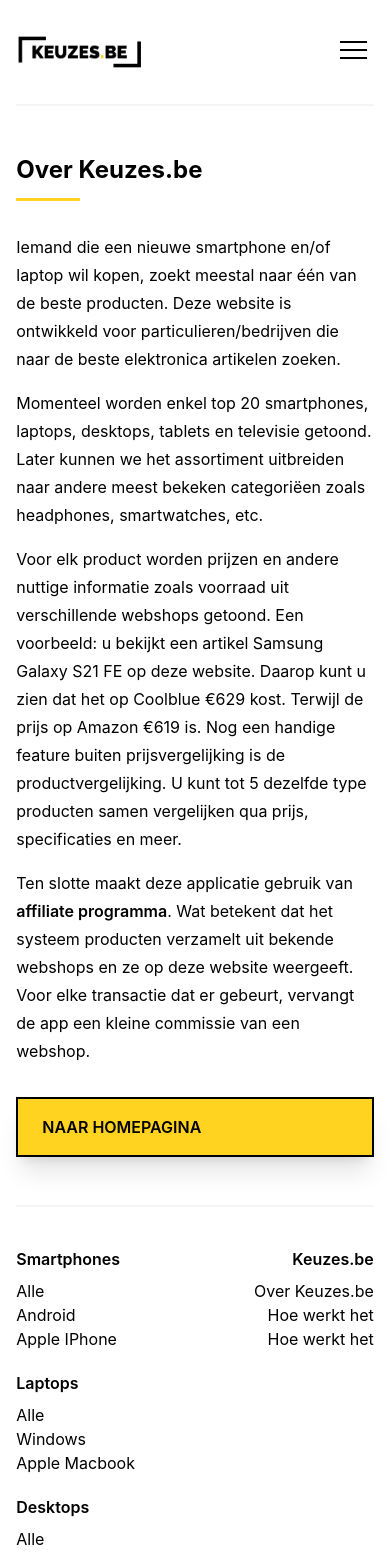
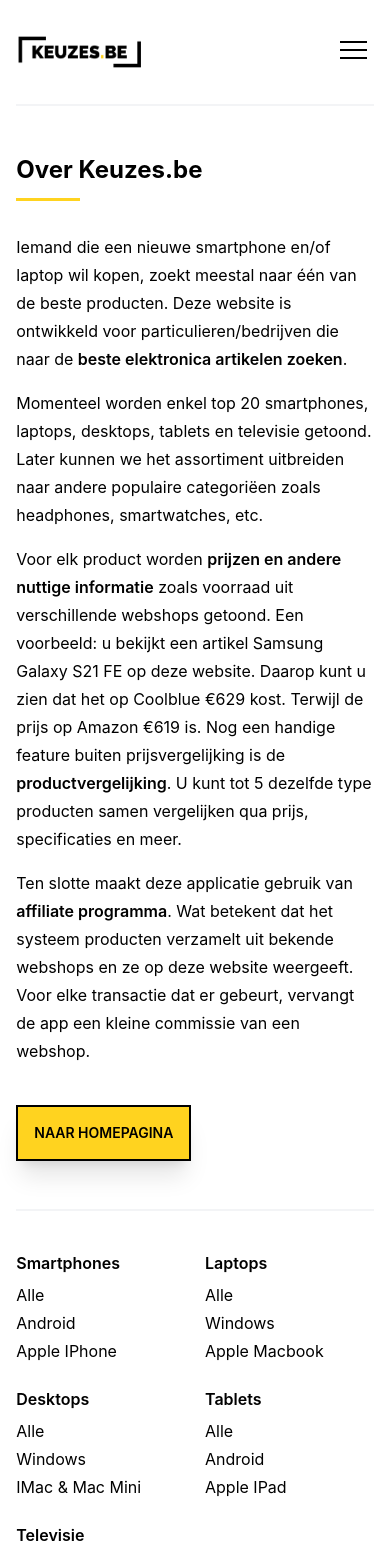
Before and after one commit to webdevamin/keuzes, a Next.js app: page /about in a window 390 px wide. Shown: the top 1554 px of the page. Built offline with nearby package versions, Linux system fonts and the light colour scheme.

Commit message:
about, footer

```diff
--- a/components/Footer.jsx
+++ b/components/Footer.jsx
@@ -3,8 +3,8 @@ import { categoriesWithItems } from "../config/data";
 
 const Footer = () => {
     return (
-        <footer className={`mb-12 lg:mb-20 grid grid-cols-2 gap-5`}>
-            <section className={`grid grid-cols-1 lg:grid-cols-2 gap-5`}>
+        <footer className={`mb-12 lg:mb-20 grid grid-cols-1 lg:grid-cols-2 gap-5`}>
+            <section className={`grid grid-cols-2 gap-5`}>
                 {
                     categoriesWithItems.map((categoryWithItems, index) => {
                         const { category, items } = categoryWithItems;
@@ -33,7 +33,7 @@ const Footer = () => {
                     })
                 }
             </section>
-            <section className={`text-end`}>
+            <section className={`lg:text-end border-t lg:border-none pt-7 mt-3 lg:pt-0 lg:mt-0`}>
                 <h3 className={`font-semibold mb-2`}>
                     Keuzes.be
                 </h3>
@@ -48,11 +48,6 @@ const Footer = () => {
                             <a>Hoe werkt het</a>
                         </Link>
                     </li>
-                    <li>
-                        <Link href={'/guide'}>
-                            <a>Hoe werkt het</a>
-                        </Link>
-                    </li>
                 </ul>
             </section>
         </footer>
--- a/components/Header.jsx
+++ b/components/Header.jsx
@@ -70,14 +70,14 @@ const Header = () => {
                     </ul>
                 </nav>
             </div>
-            <ul className={`absolute z-50 top-20 m-0 p-0 overflow-hidden
+            <ul className={`absolute z-100 top-20 m-0 p-0 overflow-hidden
             mt-1 w-full flex-col clear-both max-h-0 flex items-end
             border-dark bg-theme transition-all ease-linear duration-100
             ${active ? 'border-2 max-h-96' : ''}`}>
                 <li className={`border-b-2 border-dark w-full
                 last:border-none`}>
                     <Link href='/'>
-                        <a className={`font-bold w-full block p-3
+                        <a className={`font-semibold w-full block p-3
                         tracking-tight`}>
                             Home
                         </a>
@@ -86,7 +86,7 @@ const Header = () => {
                 <li className={`border-b-2 border-dark w-full
                 last:border-none`}>
                     <Link href='/guide'>
-                        <a className={`font-bold w-full block p-3
+                        <a className={`font-semibold w-full block p-3
                         tracking-tight`}>
                             Hoe werkt het
                         </a>
@@ -95,7 +95,7 @@ const Header = () => {
                 <li className={`border-b-2 border-dark w-full
                 last:border-none`}>
                     <Link href='/about'>
-                        <a className={`font-bold w-full block p-3
+                        <a className={`font-semibold w-full block p-3
                         tracking-tight`}>
                             Over Keuzes.be
                         </a>
--- a/pages/about.jsx
+++ b/pages/about.jsx
@@ -3,12 +3,11 @@ import Header from "../components/Header";
 import Link from 'next/link';
 import Footer from '../components/Footer';
 import { TOP } from '../config/app';
-import affiliates from '../config/affiliates';
 
 const About = () => {
     return (
         <>
-            <Seo title={"Over Keuzes.be"} description={`Over Keuzes.be`} />
+            <Seo title={"Over Keuzes.be"} description={`Hier vindt u meer informatie over Keuzes.be. Waarom het bestaat, hoe je het gebruikt en affiliate programma's.`} />
             <Header />
             <main>
                 <section>
@@ -20,21 +19,21 @@ const About = () => {
                             Iemand die een nieuwe smartphone en/of laptop wil kopen, zoekt
                             meestal naar één van de beste producten. Deze website is
                             ontwikkeld voor particulieren/bedrijven die
-                            naar de beste elektronica artikelen zoeken.
+                            naar de <strong>beste elektronica artikelen zoeken</strong>.
                         </p>
                         <p>
                             Momenteel worden enkel top {TOP} smartphones, laptops, desktops,
                             tablets en televisie getoond. Later kunnen we het
-                            assortiment uitbreiden naar andere meest bekeken
+                            assortiment uitbreiden naar andere populaire
                             categoriëen zoals headphones, smartwatches, etc.
                         </p>
                         <p>
-                            Voor elk product worden prijzen en andere
-                            nuttige informatie zoals voorraad uit verschillende webshops
+                            Voor elk product worden <strong>prijzen en andere
+                                nuttige informatie</strong> zoals voorraad uit verschillende webshops
                             getoond. Een voorbeeld: u bekijkt een artikel Samsung Galaxy S21 FE
                             op deze website. Daarop kunt u zien dat het op Coolblue €629 kost.
                             Terwijl de prijs op Amazon €619 is. Nog een handige feature buiten
-                            prijsvergelijking is de productvergelijking. U kunt tot 5 dezelfde
+                            prijsvergelijking is de <strong>productvergelijking</strong>. U kunt tot 5 dezelfde
                             type producten samen vergelijken qua prijs, specificaties en meer.
                         </p>
                         <p>
@@ -46,7 +45,7 @@ const About = () => {
                     </article>
                 </section>
                 <Link href={'/'}>
-                    <a className={`button mt-8`}>
+                    <a className={`button mt-10 lg:mt-12`}>
                         Naar homepagina
                     </a>
                 </Link>
--- a/pages/guide.jsx
+++ b/pages/guide.jsx
@@ -18,7 +18,7 @@ const Guide = () => {
                     </p>
                 </section>
                 <Link href={'/'}>
-                    <a className={`button mt-8`}>
+                    <a className={`button mt-8 mx-auto`}>
                         Naar homepagina
                     </a>
                 </Link>
--- a/pages/index.jsx
+++ b/pages/index.jsx
@@ -12,7 +12,7 @@ import { categoriesWithItems } from "../config/data";
 import SearchBar from '../components/SearchBar';
 import Footer from '../components/Footer';
 import { TOP } from '../config/app';
-import {affiliates} from '../config/affiliates';
+import affiliates from '../config/affiliates';
 
 const fetcher = (...args) => fetch(...args).then((res) => res.json())
 
@@ -152,7 +152,7 @@ const Home = () => {
           </div>
         </div>
       </aside>
-      <main className={`border-none pb-0`}>
+      <main className={`border-t-0`}>
         <div className={`flex justify-between`}>
           <h1 className={`capitalize`}>
             Trending elektronica
--- a/styles/app.scss
+++ b/styles/app.scss
@@ -71,12 +71,23 @@ select {
   @apply cursor-pointer;
 }
 
+// Lists //
+
+li {
+  @apply mb-1 lg:mb-1.5;
+
+  a {
+    @apply hover:text-theme;
+    @extend .transite;
+  }
+}
+
 // Elements //
 
 button,
 .button {
-  @apply bg-theme p-4 pl-6
-  lg:p-5 lg:px-8 uppercase block w-full
+  @apply bg-theme text-sm lg:text-base p-4
+  lg:p-5 lg:px-8 uppercase block w-fit
   lg:inline-block lg:w-fit font-semibold
   shadow-xl hover:bg-dark hover:text-white
   border-2 border-dark;
--- a/tailwind.config.js
+++ b/tailwind.config.js
@@ -15,13 +15,16 @@ module.exports = {
         "2px": "2px",
         "3px": "3px",
         "4px": "4px",
-        "xl": "30rem",
+        xl: "30rem",
         "2xl": "35rem",
         "3xl": "40rem",
       },
       transitionDuration: {
-        'long': '1500ms',
-      }
+        long: "1500ms",
+      },
+      zIndex: {
+        100: "100",
+      },
     },
   },
   plugins: [],
```
